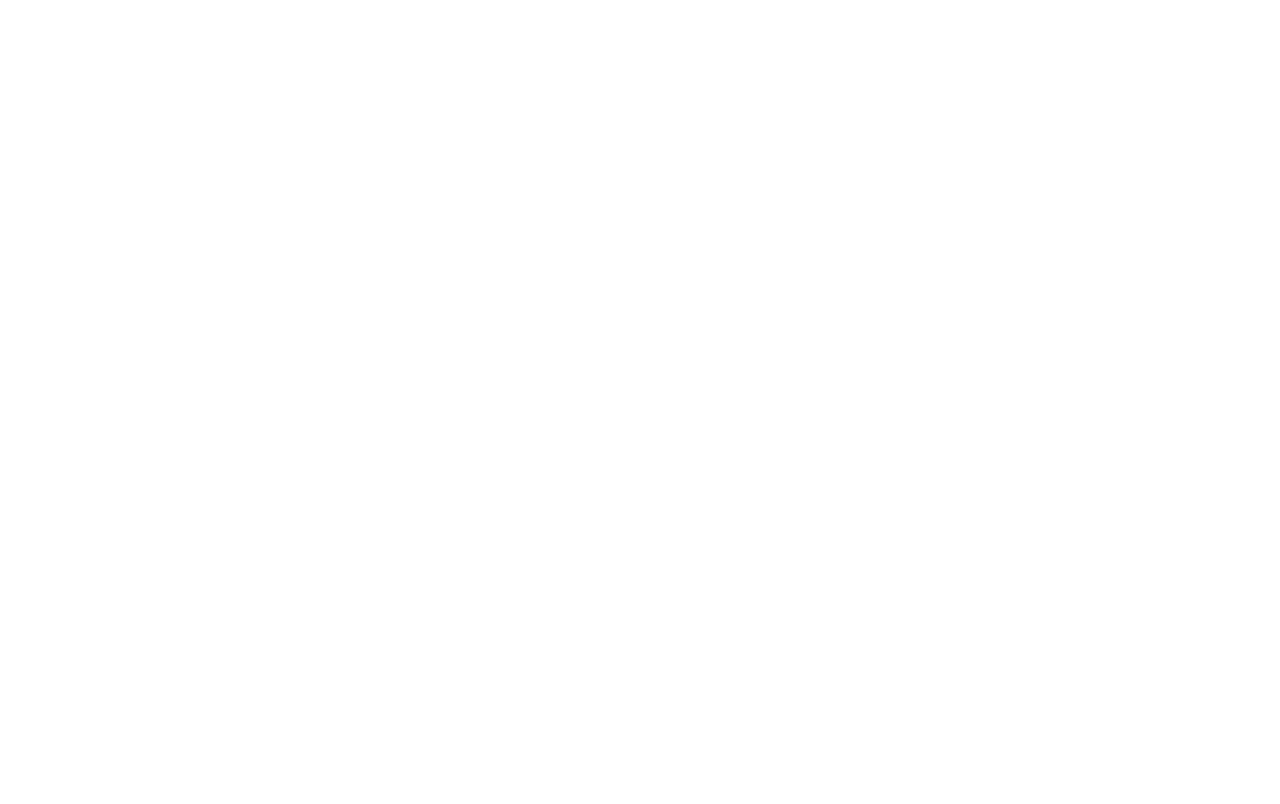
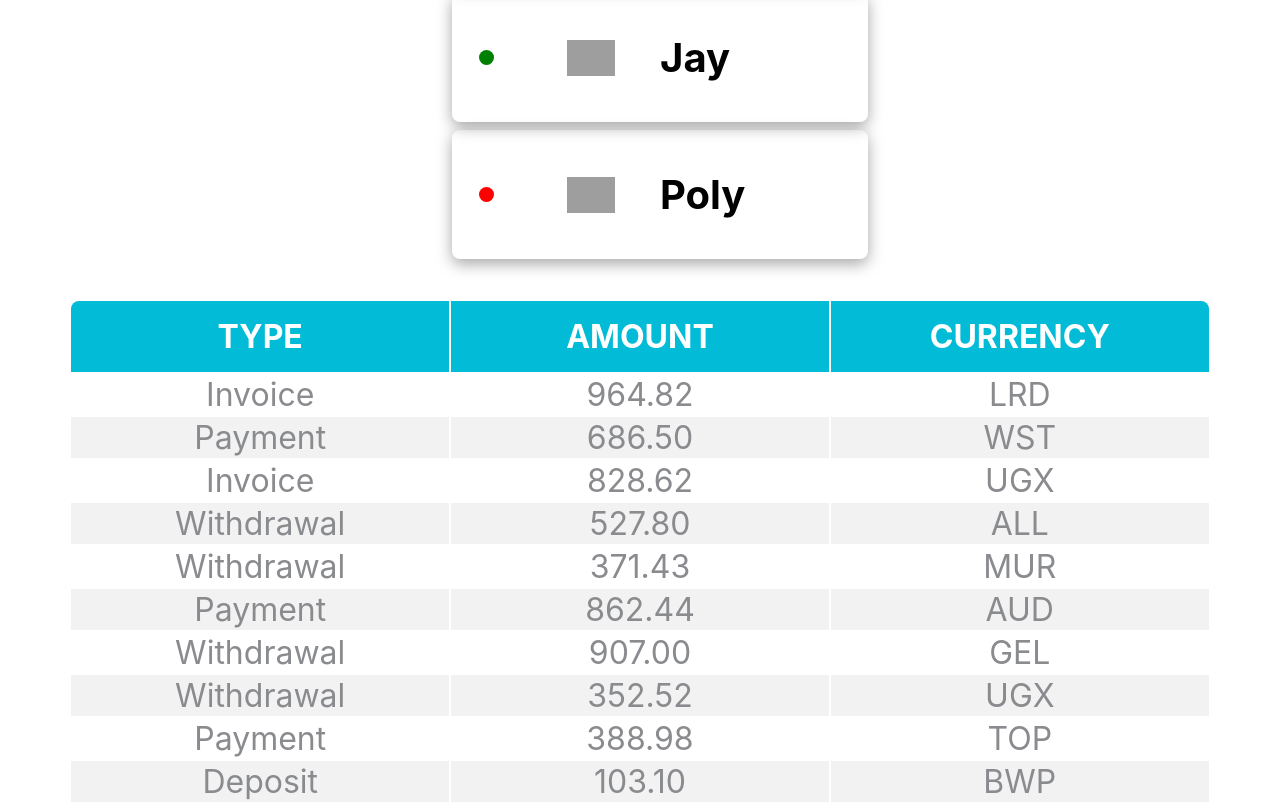
Before and after one commit to Kir2023/goit-react-hw-01-components, a React (Create React App) app: page / in a window 1280 px wide. Shown: the part 1382-2186 px from the top of the page. Before the commit the page ends 1189 px from the top, so only its background shows below. Built offline with nearby package versions, Linux system fonts and the light colour scheme; grey boxes are pictures that could not be loaded.

Commit message:
All tasks

```diff
--- a/src/components/Friends/FriendList.module.css
+++ b/src/components/Friends/FriendList.module.css
@@ -5,6 +5,7 @@
   align-items: center;
   box-shadow: rgba(0, 0, 0, 0.35) 0px 5px 15px;
   border-radius: 0.5rem;
+  margin-top: 8px;
 }
 .status {
   border-radius: 50%;
--- a/src/components/Profile/Profile.module.css
+++ b/src/components/Profile/Profile.module.css
@@ -1,11 +1,11 @@
 .profile {
-  background: #a0a0a0;
+  background: #3d35af;
   max-width: 40%;
   display: flex;
   flex-direction: column;
   align-items: center;
   border-radius: 15px;
-  margin-top: 4%;
+  margin-top: 1850px;
 }
 .description {
   background-color: whitesmoke;
--- /dev/null
+++ b/src/components/Transactions/TransactionHistory.jsx
@@ -0,0 +1,37 @@
+import PropTypes from 'prop-types';
+import css from './TransactionHistory.module.css';
+
+export const TransactionHistory = ({items}) => {
+    return (
+        <table className={css.transactionHistory}>
+  <thead className={css.hederRow}>
+    <tr className={css.valuesRow}>
+      <th className={css.columnHeader}>Type</th>
+      <th className={css.columnHeader}>Amount</th>
+      <th className={css.columnHeader}>Currency</th>
+    </tr>
+  </thead>
+
+  <tbody>
+    {items.map(item => (
+        <tr key={item.id} className={css.valuesRow}>
+          <td className={css.transactionData}>{item.type}</td>
+          <td className={css.transactionData}>{item.amount}</td>
+          <td className={css.transactionData}>{item.currency}</td>
+        </tr>
+      ))}
+  </tbody>
+</table>
+    )
+}
+
+TransactionHistory.protoType = {
+  items: PropTypes.arrayOf(
+    PropTypes.shape({
+      id: PropTypes.number.isRequired,
+      type: PropTypes.string.isRequired,
+      amount: PropTypes.number.isRequired,
+      currency: PropTypes.number.isRequired,
+    })
+  ).isRequired,
+};
--- /dev/null
+++ b/src/components/Transactions/TransactionHistory.module.css
@@ -0,0 +1,43 @@
+.transactionHistoryTable {
+  margin: 5vh auto;
+  box-shadow: rgba(0, 0, 0, 0.35) 0px 5px 15px;
+  border-radius: 0.5rem;
+}
+.headersRow {
+  font-size: 1.5rem;
+  text-align: center;
+}
+.columnHeader {
+  width: 30%;
+  padding: 1rem 5rem;
+  background-color: #02bbd7;
+  color: #fff;
+  font-size: 2rem;
+  text-transform: uppercase;
+  text-align: center;
+}
+
+.columnHeader:first-child {
+  border-radius: 0.5rem 0 0 0;
+}
+.columnHeader:last-child {
+  border-radius: 0 0.5rem 0 0;
+}
+.valuesRow:last-child .transactionData:first-child {
+  border-radius: 0 0 0 0.5rem;
+}
+.valuesRow:last-child .transactionData:last-child {
+  border-radius: 0 0 0.5rem 0;
+}
+
+.valuesRow {
+  width: 33%;
+  color: #8a8b8e;
+  font-size: 2rem;
+  text-align: center;
+  text-transform: capitalize;
+}
+
+.valuesRow:nth-child(even) {
+  background-color: #f2f2f2;
+}
--- /dev/null
+++ b/src/components/Transactions/transactions.json
@@ -0,0 +1,122 @@
+[
+  {
+    "id": "1e0700a2-5183-4291-85cc-2065a036a683",
+    "type": "invoice",
+    "amount": "964.82",
+    "currency": "LRD"
+  },
+  {
+    "id": "a30f821b-4d25-4ff0-abdd-e340b3f0dd2b",
+    "type": "payment",
+    "amount": "686.50",
+    "currency": "WST"
+  },
+  {
+    "id": "44dca67a-8e5a-4798-bf8e-b15efd4e1abd",
+    "type": "invoice",
+    "amount": "828.62",
+    "currency": "UGX"
+  },
+  {
+    "id": "ea8ed3dc-2b68-4a53-905a-53ecb0adef33",
+    "type": "withdrawal",
+    "amount": "527.80",
+    "currency": "ALL"
+  },
+  {
+    "id": "ea76146a-0b00-4b80-bc02-a8c822176712",
+    "type": "withdrawal",
+    "amount": "371.43",
+    "currency": "MUR"
+  },
+  {
+    "id": "63ca02f9-d637-46b5-9237-f3b24425e029",
+    "type": "payment",
+    "amount": "862.44",
+    "currency": "AUD"
+  },
+  {
+    "id": "ed0263e8-59a5-4bf1-87e0-2bb88e53dc34",
+    "type": "withdrawal",
+    "amount": "907.00",
+    "currency": "GEL"
+  },
+  {
+    "id": "6013bad0-750c-4691-8bc2-d8f2b43969c4",
+    "type": "withdrawal",
+    "amount": "352.52",
+    "currency": "UGX"
+  },
+  {
+    "id": "252c7be4-8b06-4fa7-8d42-61fb835b70d5",
+    "type": "payment",
+    "amount": "388.98",
+    "currency": "TOP"
+  },
+  {
+    "id": "4eaab41b-b967-40ac-82ed-85fc66f646f1",
+    "type": "deposit",
+    "amount": "103.10",
+    "currency": "BWP"
+  },
+  {
+    "id": "9648a350-8469-42d5-8bf3-18090de5fe67",
+    "type": "withdrawal",
+    "amount": "322.32",
+    "currency": "MRO"
+  },
+  {
+    "id": "9c5c25fb-1a95-4b2f-8d1f-4c4426d677cc",
+    "type": "invoice",
+    "amount": "14.79",
+    "currency": "PYG"
+  },
+  {
+    "id": "43ef232c-80e9-4d6f-b48a-b22405620de3",
+    "type": "payment",
+    "amount": "904.86",
+    "currency": "CHF"
+  },
+  {
+    "id": "5161682e-e620-4019-ab0a-24ceb10fbd20",
+    "type": "withdrawal",
+    "amount": "307.08",
+    "currency": "NOK"
+  },
+  {
+    "id": "7b119d71-42e6-4c42-a141-6818b07bb9ff",
+    "type": "invoice",
+    "amount": "275.07",
+    "currency": "AWG"
+  },
+  {
+    "id": "a4f65722-65c4-4c28-b1f4-b8ed988bb205",
+    "type": "deposit",
+    "amount": "213.10",
+    "currency": "STD"
+  },
+  {
+    "id": "c6e5784b-0ca3-48d6-86e5-b5128af5a523",
+    "type": "invoice",
+    "amount": "116.11",
+    "currency": "CUP CUC"
+  },
+  {
+    "id": "c9ebed6a-3a02-4b49-ac0d-0534b51f2bfd",
+    "type": "invoice",
+    "amount": "878.67",
+    "currency": "HKD"
+  },
+  {
+    "id": "a4a98b0e-b22c-438b-9f83-de2df52110c8",
+    "type": "invoice",
+    "amount": "725.03",
+    "currency": "UYU UYI"
+  },
+  {
+    "id": "b39bfa7a-0166-4c47-94d6-87d20590f746",
+    "type": "payment",
+    "amount": "405.45",
+    "currency": "MDL"
+  }
+]
--- a/src/index.js
+++ b/src/index.js
@@ -12,6 +12,9 @@
 import { FriendList } from 'components/Friends/FriendList';
 import friends from './components/Friends/friends.json';
 
+import { TransactionHistory } from 'components/Transactions/TransactionHistory';
+import transactions from './components/Transactions/transactions.json';
+
 ReactDOM.createRoot(document.getElementById('root')).render(
   <React.StrictMode>
     <App>
@@ -25,6 +28,7 @@
       <Statistics title="Upload stats" stats={data} />
       <Statistics stats={data} />
       <FriendList friends={friends} />
+      <TransactionHistory items={transactions} />
     </App>
   </React.StrictMode>
 );
```
